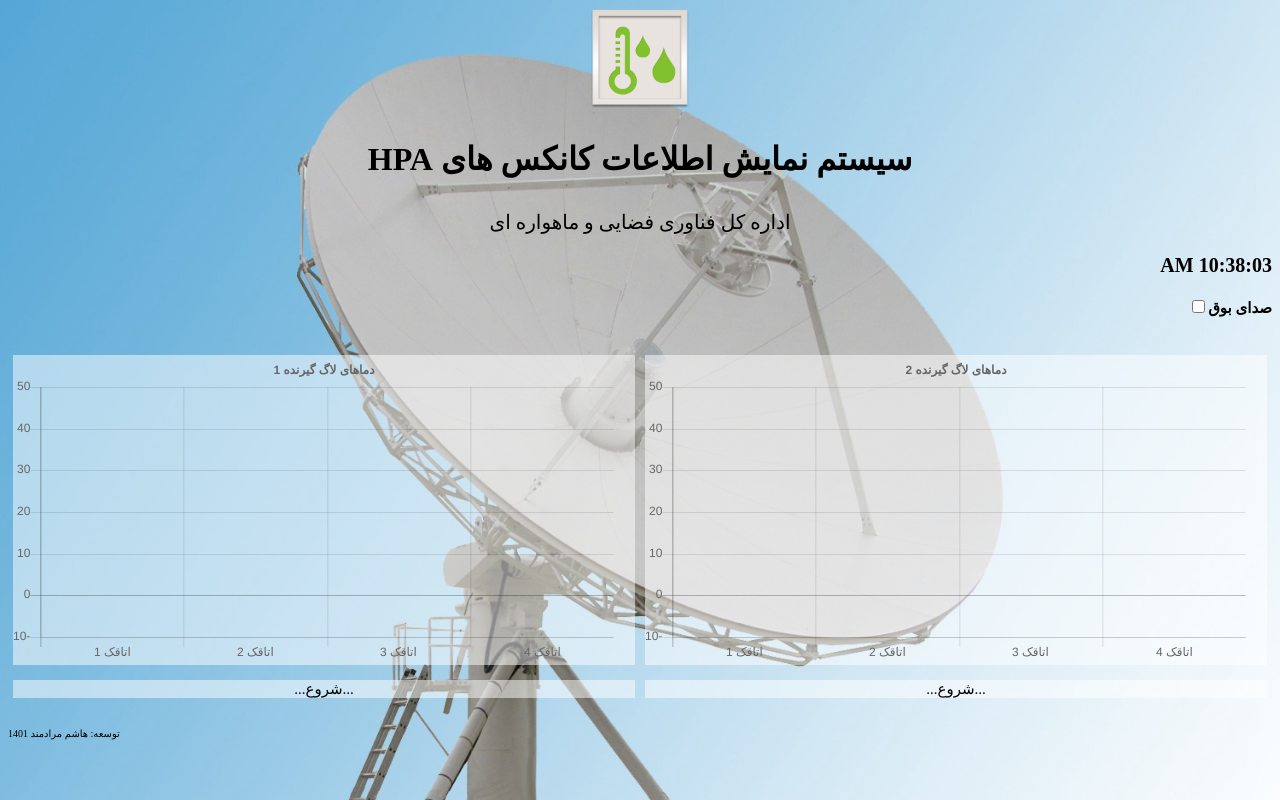
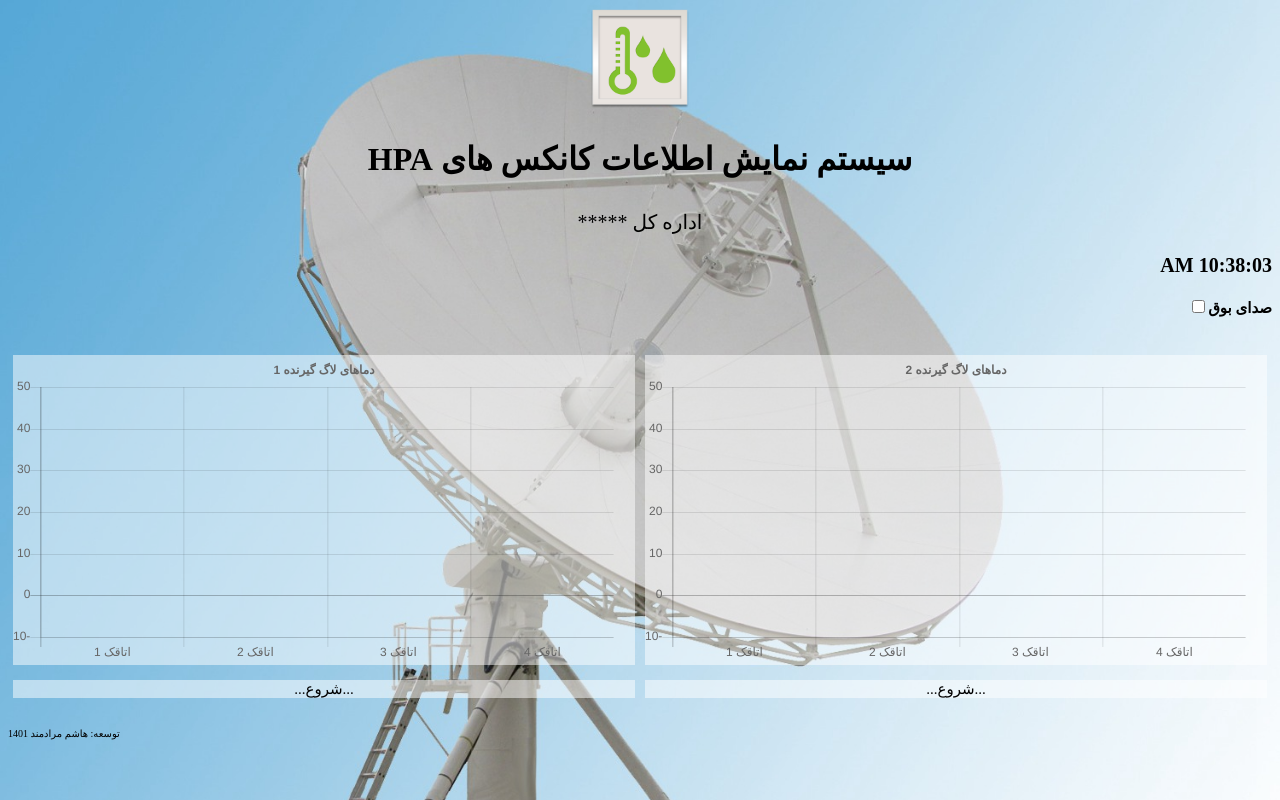
Before and after one commit to HashemMZ/javascript4embedded, a plain HTML site: page index.html in a window 1280 px wide. Drawn offline with Linux system fonts and the light colour scheme; no server answers.

Commit message:
Update index.html

```diff
--- a/index.html
+++ b/index.html
@@ -28,7 +28,7 @@ img {
 </style>
 <img id='icon' src='icon.jpg' style="width: 100px">
 <h1><p style="text-align: center;font:B Zar"> سیستم نمایش اطلاعات کانکس های HPA</p></h1>
-<p id='comment' style='text-align: center;font-size: 20px'>اداره کل فناوری فضایی و ماهواره ای</p>
+<p id='comment' style='text-align: center;font-size: 20px'>اداره کل *****</p>
 <strong><p id="clock" style='text-align: right;font-size: 20px'></p></strong>
 <p style='text-align: right;font-size: 15px'><strong>صدای بوق</strong><input type="checkbox" id="alarmSoundCheck" name="show"></p><br>
 
```
